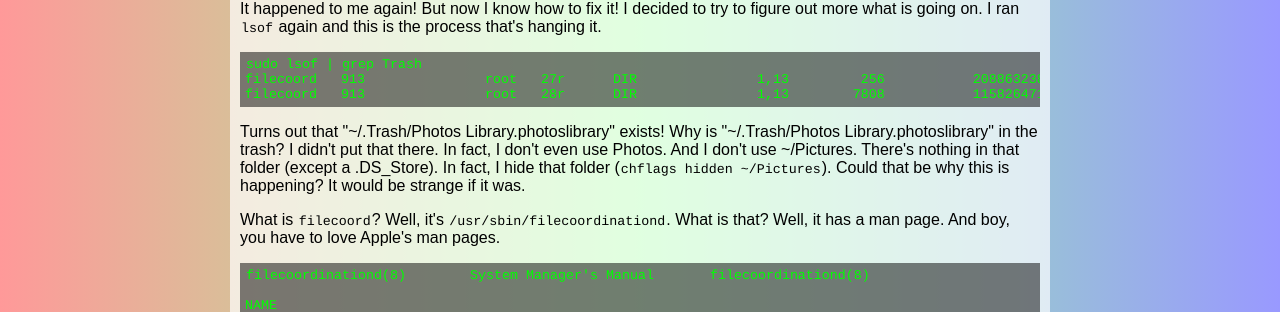
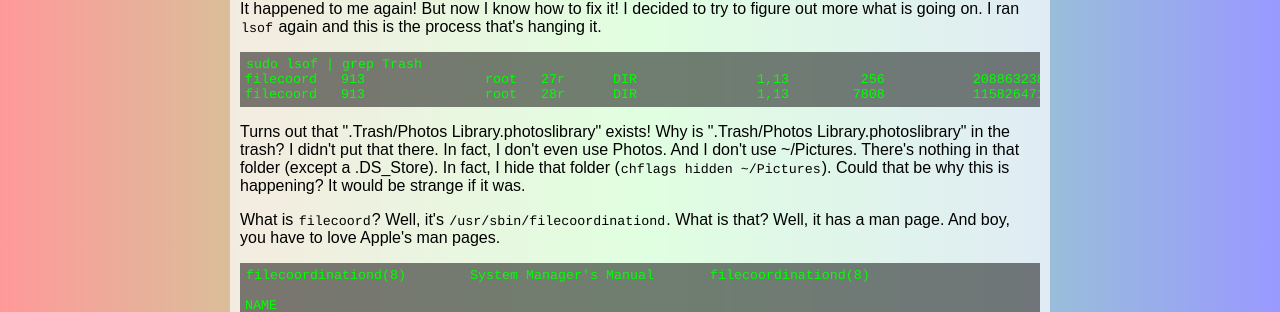
Before and after one commit to magnusviri/magnusviri.com, a Jekyll site: the page built from _posts/2025-02-14-how-to-fix-macos-finder-empty-trash-hang.md, in a window 1280 px wide. Shown: the part 520-832 px from the top of the page. Built offline with Jekyll 4.4.1, drawn with Linux system fonts in a browser that asks for light colours; comment, search, counter and statistics services are not loaded.

````diff
--- a/_posts/2025-02-14-how-to-fix-macos-finder-empty-trash-hang.md
+++ b/_posts/2025-02-14-how-to-fix-macos-finder-empty-trash-hang.md
@@ -27,7 +27,7 @@ filecoord   913               root   27r      DIR               1,13         256
 filecoord   913               root   28r      DIR               1,13        7808           115826471 /Users/james/.Trash
 ```
 
-Turns out that "~/.Trash/Photos Library.photoslibrary" exists! Why is "~/.Trash/Photos Library.photoslibrary" in the trash? I didn't put that there. In fact, I don't even use Photos. And I don't use ~/Pictures. There's nothing in that folder (except a .DS_Store). In fact, I hide that folder (`chflags hidden ~/Pictures`). Could that be why this is happening? It would be strange if it was.
+Turns out that ".Trash/Photos Library.photoslibrary" exists! Why is ".Trash/Photos Library.photoslibrary" in the trash? I didn't put that there. In fact, I don't even use Photos. And I don't use ~/Pictures. There's nothing in that folder (except a .DS_Store). In fact, I hide that folder (`chflags hidden ~/Pictures`). Could that be why this is happening? It would be strange if it was.
 
 What is `filecoord`? Well, it's `/usr/sbin/filecoordinationd`. What is that? Well, it has a man page. And boy, you have to love Apple's man pages.
 
````
